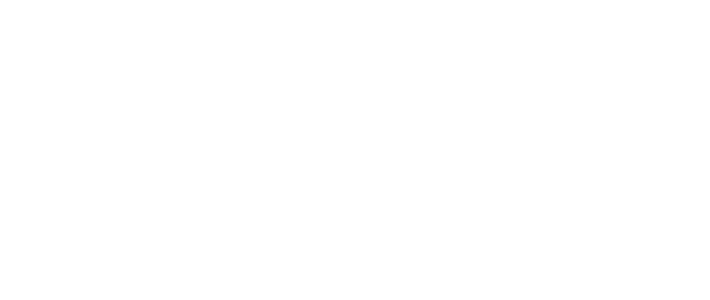
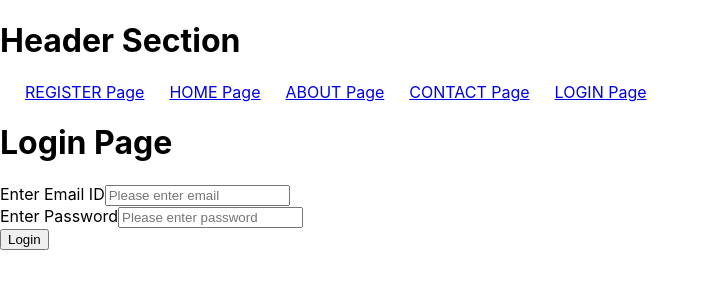
Before and after one commit to karthickvkumar/vshesh-batch-5, a React (Create React App) app in the folder react-project/: page /login in a window 1280 px wide. Before the commit this address had no page. Shown: the top 300 px of the page, without its empty margins (0-710 px from the left). Built offline with nearby package versions, Linux system fonts and the light colour scheme.

Commit message:
login form

```diff
--- a/react-project/src/App.js
+++ b/react-project/src/App.js
@@ -4,6 +4,7 @@
 import AboutPage from "./pages/about-page";
 import ContactPage from "./pages/contact-page";
 import RegisterPage from "./pages/register-page";
+import LoginPage from "./pages/login-page";
 
 import './App.css';
 
@@ -15,6 +16,7 @@
           <Route path="home" element={<HomePage></HomePage>}></Route>
           <Route path="about" element={<AboutPage></AboutPage>}></Route>
           <Route path="contact" element={<ContactPage></ContactPage>}></Route>
+          <Route path="login" element={<LoginPage></LoginPage>}></Route>
       </Routes>
     </BrowserRouter>
   );
--- a/react-project/src/components/header.js
+++ b/react-project/src/components/header.js
@@ -9,6 +9,7 @@
       <NavLink to="/home" className="link">HOME Page</NavLink>
       <NavLink to="/about" className="link">ABOUT Page</NavLink>
       <NavLink to="/contact" className="link">CONTACT Page</NavLink>
+      <NavLink to="/login" className="link">LOGIN Page</NavLink>
     </div>
   )
 }
--- a/react-project/src/pages/home-page.js
+++ b/react-project/src/pages/home-page.js
@@ -1,4 +1,4 @@
-import React, {useState} from "react";
+import React, {useState, useEffect} from "react";
 import axios from "axios";
 
 import HeaderComponent from "../components/header";
@@ -6,6 +6,10 @@
 function HomePage(){
 
   var [userData, setUserData] = useState([]);
+
+  useEffect(() => {
+    loadUserAPI();
+  }, []);
 
   function loadUserAPI(){
     var url = "https://reqres.in/api/users?page=2";
--- /dev/null
+++ b/react-project/src/pages/login-page.js
@@ -0,0 +1,53 @@
+import React, {useState} from "react";
+import axios from "axios";
+
+import HeaderComponent from "../components/header";
+
+function LoginPage(){
+
+  var [form, setForm] = useState({
+    email: "",
+    password: ""
+  });
+
+  function onSubmit(){
+    // console.log(form);
+    var url = "https://reqres.in/api/login";
+
+    axios.post(url, form)
+      .then((success) => {
+        var response = success.data;
+        console.log(response);
+        alert("Successfully Logged in");
+      })
+      .catch((failure) => {
+        console.log(failure);
+        alert("Invalid Email or Password");
+      })
+  }
+
+  function onHandleInput(event){
+    // console.log(event.target.value);
+    setForm({...form, [event.target.name] : event.target.value});
+  }
+
+  return(
+    <div>
+      <HeaderComponent></HeaderComponent>
+      <h1>Login Page</h1>
+      <div>
+        <label>Enter Email ID</label>
+        <input type="email" placeholder="Please enter email" onChange={onHandleInput} name="email"/>
+      </div>
+      <div>
+        <label>Enter Password</label>
+        <input type="password" placeholder="Please enter password" onChange={onHandleInput} name="password"/>
+      </div>
+      <div>
+        <button onClick={() => onSubmit()}>Login</button>
+      </div>
+    </div>
+  )
+}
+
+export default LoginPage;
```
